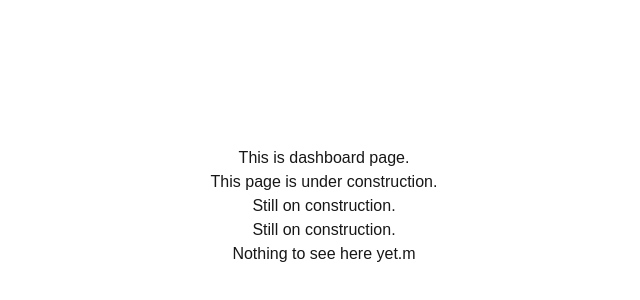
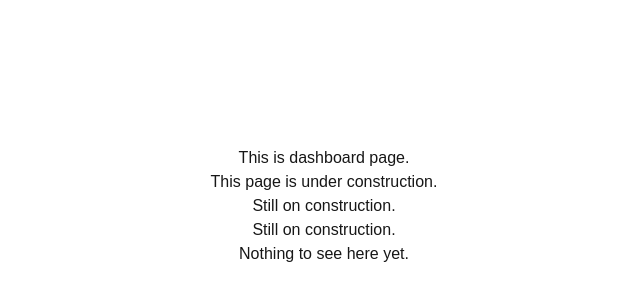
Before and after one commit to reuelrai/library-of-unsent-letters, a Next.js app: page /Dashboard in a window 1280 px wide. Shown: the part 194-494 px from the top of the page, without its empty margins (316-956 px from the left). Built offline with nearby package versions, Linux system fonts and the light colour scheme.

Commit message:
minor chages

```diff
--- a/src/app/Dashboard/page.tsx
+++ b/src/app/Dashboard/page.tsx
@@ -7,7 +7,7 @@ export default function Dashboard() {
                 <h3>This page is under construction.</h3>
                 <h1>Still on construction.</h1>
                 <h3>Still on construction.</h3>
-                <h4>Nothing to see here yet.m</h4>
+                <h4>Nothing to see here yet.</h4>
 
             </div>
         </>
```
